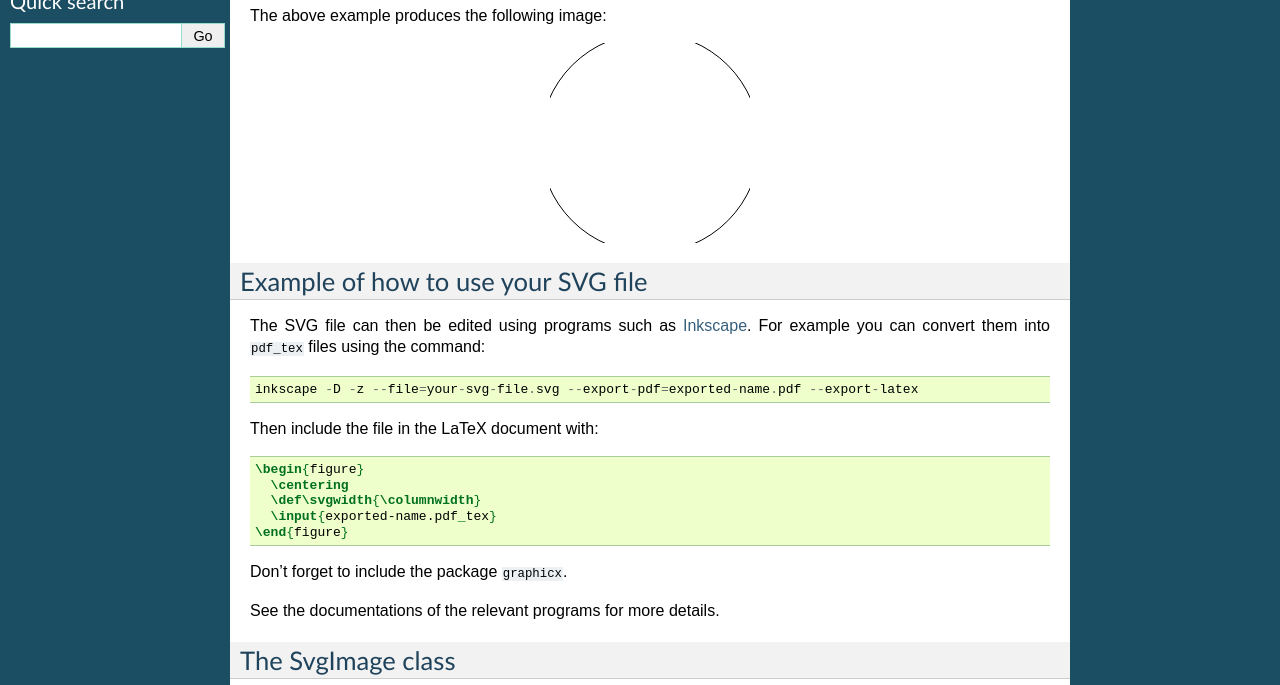
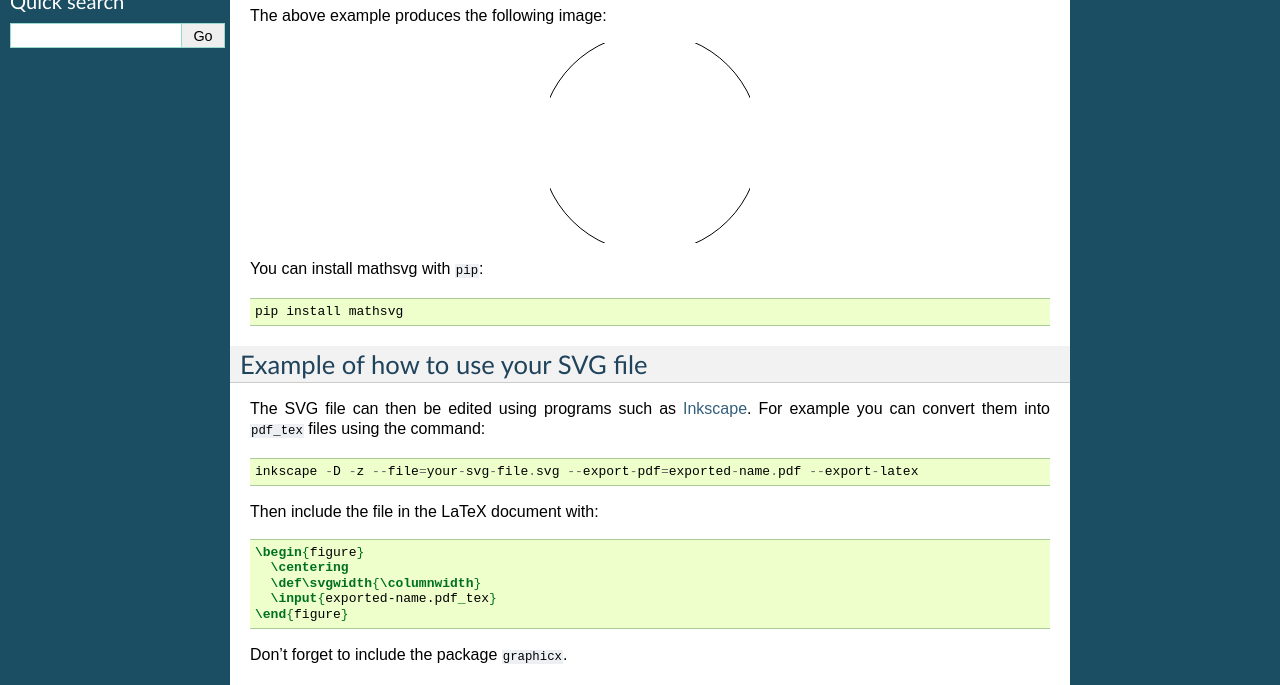
Before and after one commit to alexn11/mathsvg, a Sphinx documentation site: the page built from doc/source/index.rst, in a window 1280 px wide and 900 px high, scrolled down 304 px, cut to the strip 0-685 px from the top of the window. Built offline with Sphinx 7.4.7, drawn with Linux system fonts in a browser that asks for light colours.

Commit message:
doc: howto install

```diff
--- a/doc/source/index.rst
+++ b/doc/source/index.rst
@@ -32,6 +32,10 @@ The above example produces the following image:
    :align: center
    :alt: A cropped circle centered on a square canvas
 
+
+You can install mathsvg with ``pip``::
+
+   pip install mathsvg
 
 
 
```
